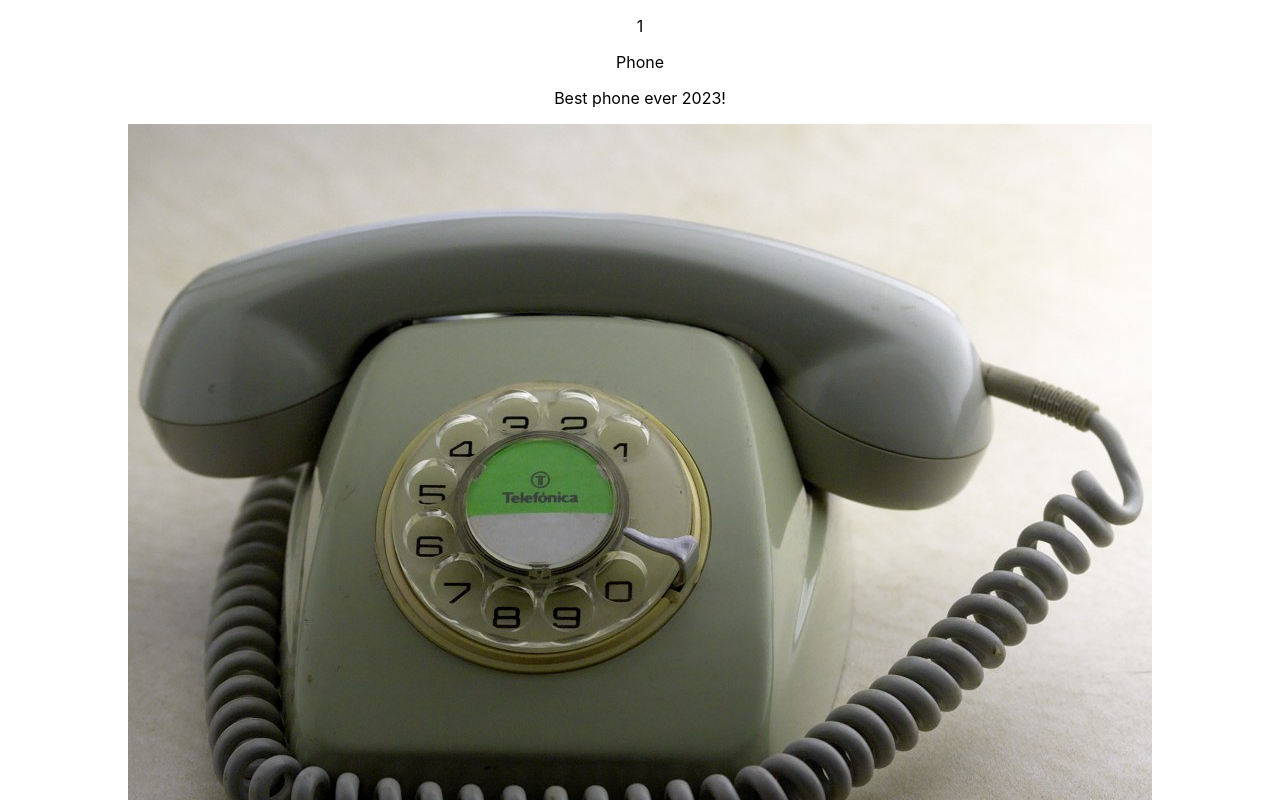
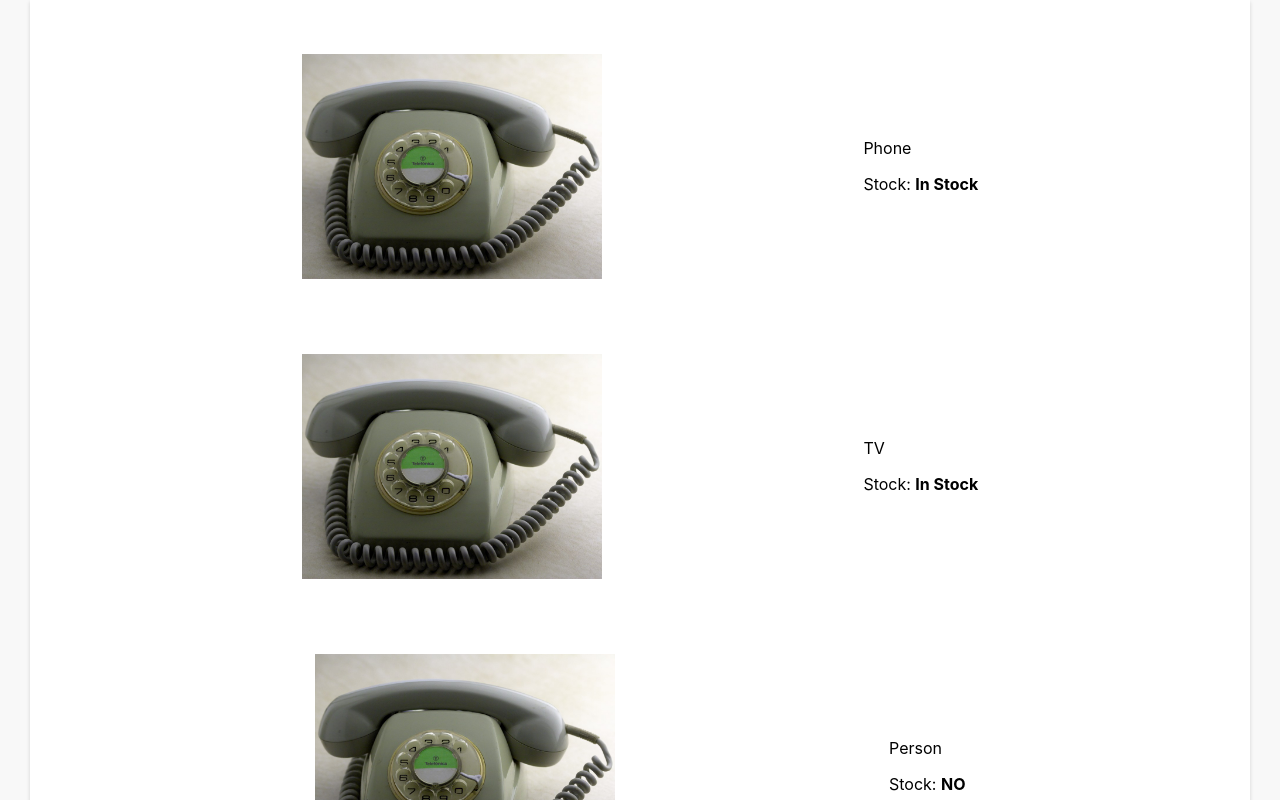
Before and after one commit to alexlogvinmal/shop-take-info-from-json, a React (Create React App) app: page / in a window 1280 px wide. Shown: the top 800 px of the page. Built offline with nearby package versions, Linux system fonts and the light colour scheme.

Commit message:
some update

```diff
--- a/src/App.css
+++ b/src/App.css
@@ -1,38 +1,10 @@
 .App {
-  text-align: center;
+  padding-top: 1rem;
+  padding-left: 10px;
+  padding-right: 10px;
+  margin-left: auto;
+  margin-right: auto;
+  max-width: 1200px;
+  background-color: white;
+  box-shadow: 0 2px 4px 0 rgb(0 0 0 / 15%);
 }
-
-.App-logo {
-  height: 40vmin;
-  pointer-events: none;
-}
-
-@media (prefers-reduced-motion: no-preference) {
-  .App-logo {
-    animation: App-logo-spin infinite 20s linear;
-  }
-}
-
-.App-header {
-  background-color: #282c34;
-  min-height: 100vh;
-  display: flex;
-  flex-direction: column;
-  align-items: center;
-  justify-content: center;
-  font-size: calc(10px + 2vmin);
-  color: white;
-}
-
-.App-link {
-  color: #61dafb;
-}
-
-@keyframes App-logo-spin {
-  from {
-    transform: rotate(0deg);
-  }
-  to {
-    transform: rotate(360deg);
-  }
-}
--- a/src/component/Main.tsx
+++ b/src/component/Main.tsx
@@ -1,4 +1,3 @@
-
 import data from "../json/data.json";
 import { Product } from './Product';
 
--- a/src/component/Product.tsx
+++ b/src/component/Product.tsx
@@ -1,4 +1,5 @@
 import { IProduct } from '../models';
+import './product.css';
 
 interface ProductProps {
   data: IProduct
@@ -11,11 +12,15 @@ export function Product({ data}: ProductProps) {
 
 
   return (
-    <div className="App">
-      <p>{data.id}</p>
-      <p>{data.name}</p>
-      <p>{data.description}</p>
-      <img src={`${window.location.origin}/img/${data.img1}`} />
+    <div className='product-list'>
+        <div className='img-container'>
+            <img className='product-img' src={`${window.location.origin}/img/${data.img1}`} />
+        </div>
+        <div>
+        <p>{data.name}</p>
+        <p>Stock: <b>{data.stock}</b></p>
+        </div>
+
     </div>
   );
 }
--- /dev/null
+++ b/src/component/product.css
@@ -0,0 +1,15 @@
+.product-list{
+    display: flex;
+    flex-direction: row;
+    align-items: center;
+    justify-content: space-evenly;
+}
+.img-container{
+    width: 300px;
+    height: 300px;
+}
+.product-img{
+    width: 100%;
+    height: 100%;
+    object-fit: contain;
+}
--- a/src/index.css
+++ b/src/index.css
@@ -1,4 +1,6 @@
 body {
+  background: #f8f8f8;
+  min-width: 1020px;
   margin: 0;
   font-family: -apple-system, BlinkMacSystemFont, 'Segoe UI', 'Roboto', 'Oxygen',
     'Ubuntu', 'Cantarell', 'Fira Sans', 'Droid Sans', 'Helvetica Neue',
--- a/src/json/data.json
+++ b/src/json/data.json
@@ -4,6 +4,7 @@
         "id": 1,
         "name": "Phone",
         "description": "Best phone ever 2023!",
+        "stock": "In Stock",
         "img1": "IMG1.jpg",
         "img2": "IMG2.jpg",
         "img3": "IMG3.jpg"
@@ -12,6 +13,7 @@
         "id": 2,
         "name": "TV",
         "description": "Best TV ever 2023!",
+        "stock": "In Stock",
         "img1": "IMG1.jpg",
         "img2": "IMG2.jpg",
         "img3": "IMG3.jpg"
@@ -20,6 +22,7 @@
         "id": 3,
         "name": "Person",
         "description": "Best person ever 2023!",
+        "stock": "NO",
         "img1": "IMG1.jpg",
         "img2": "IMG2.jpg",
         "img3": "IMG3.jpg"
--- a/src/models.ts
+++ b/src/models.ts
@@ -2,6 +2,7 @@ export interface IProduct {
     id: number,
     name: string,
     description: string,
+    stock: string,
     img1: string,
     img2: string,
     img3: string
```
